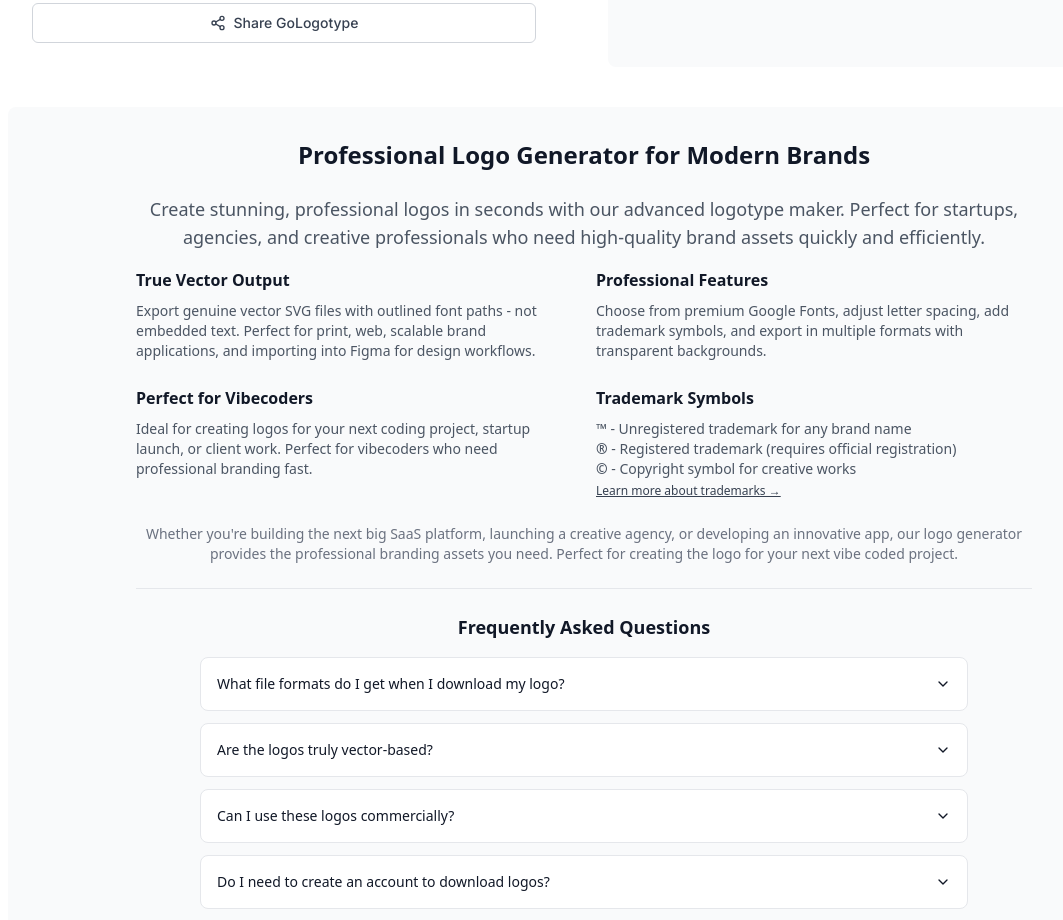
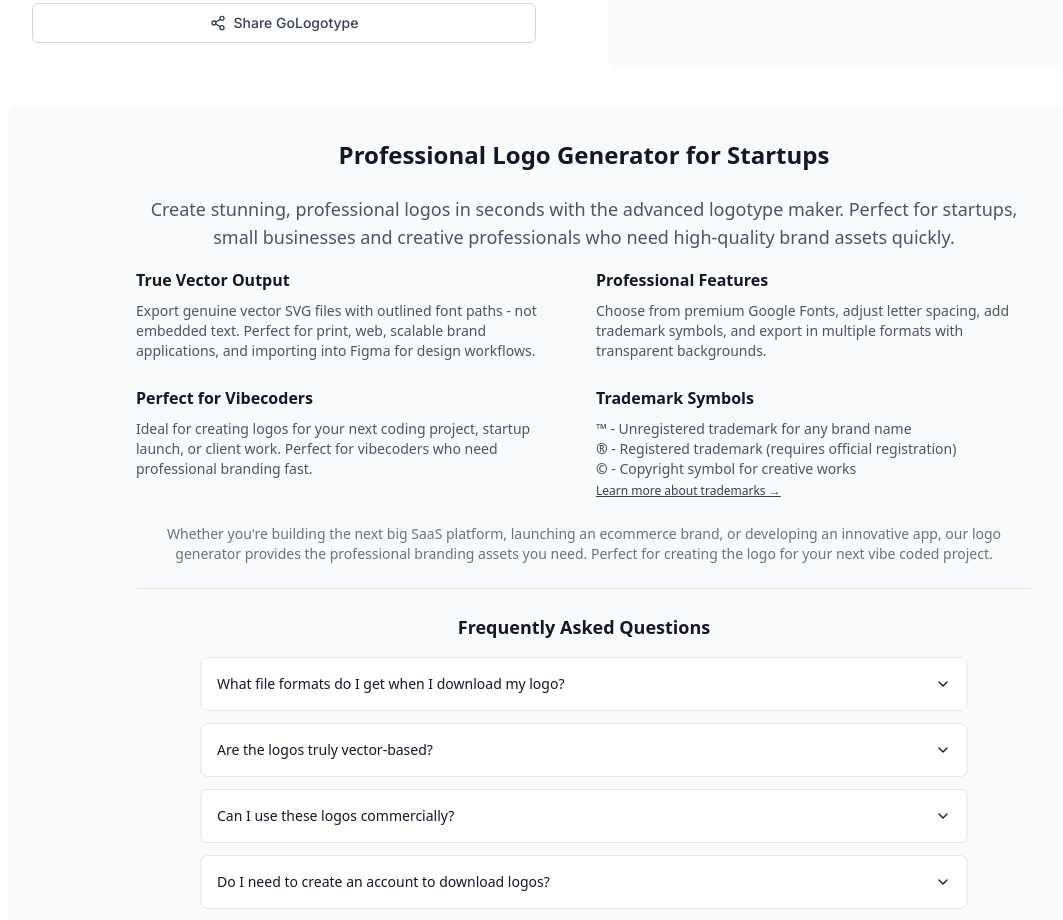
Before and after one commit to oskarglauser/vibebranding, a React (Vite) app: page / in a window 1280 px wide. Shown: the part 860-1780 px from the top of the page, without its empty margins (56-1119 px from the left). Built offline with nearby package versions, Linux system fonts and the light colour scheme; a web font is replaced by a local one.

Commit message:
Maybe fixed

```diff
--- /dev/null
+++ b/api/package.json
@@ -0,0 +1,6 @@
+{
+  "type": "module",
+  "dependencies": {
+    "opentype.js": "^1.3.4"
+  }
+}
--- a/src/App.tsx
+++ b/src/App.tsx
@@ -2353,14 +2353,14 @@ Generated with GoLogotype: https://gologotype.com
         <footer className="mt-4 bg-gray-50 dark:bg-gray-800 -mx-4 rounded-none sm:mt-10 sm:mx-0 sm:rounded-lg p-8">
           <article className="max-w-4xl mx-auto text-center space-y-6">
             <h2 className="text-2xl font-semibold text-gray-900 dark:text-gray-100 mb-4">
-              Professional Logo Generator for Modern Brands
+              Professional Logo Generator for Startups
             </h2>
 
             <div className="prose prose-gray mx-auto text-gray-600 dark:text-gray-400 leading-relaxed">
               <p className="text-lg mb-4">
-                Create stunning, professional logos in seconds with our advanced logotype maker.
-                Perfect for startups, agencies, and creative professionals who need high-quality
-                brand assets quickly and efficiently.
+                Create stunning, professional logos in seconds with the advanced logotype maker.
+                Perfect for startups, small businesses and creative professionals who need high-quality
+                brand assets quickly.
               </p>
 
               <section className="grid md:grid-cols-2 gap-6 text-left">
@@ -2407,7 +2407,7 @@ Generated with GoLogotype: https://gologotype.com
               </section>
 
               <p className="text-center mt-6 text-gray-500 text-sm">
-                Whether you're building the next big SaaS platform, launching a creative agency,
+                Whether you're building the next big SaaS platform, launching an ecommerce brand,
                 or developing an innovative app, our logo generator provides the professional
                 branding assets you need. Perfect for creating the logo for your next vibe coded project.
               </p>
```
